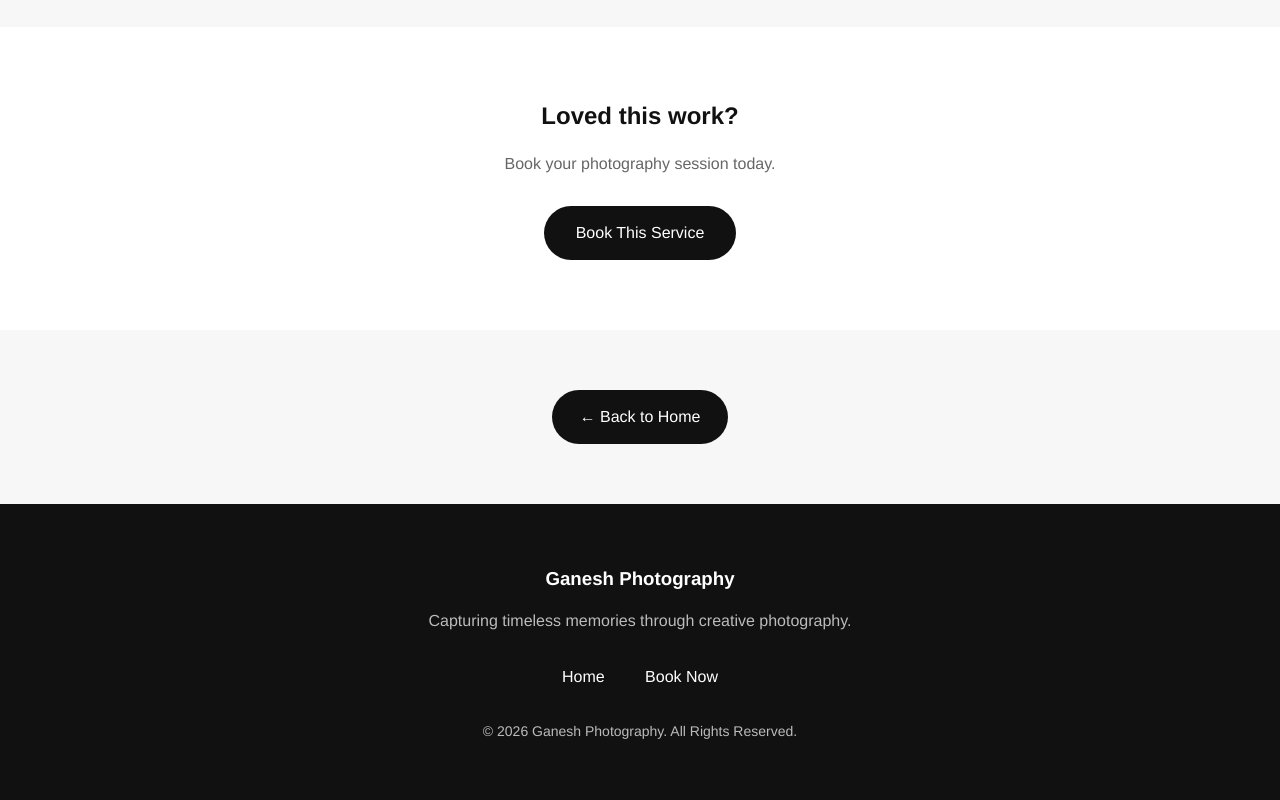
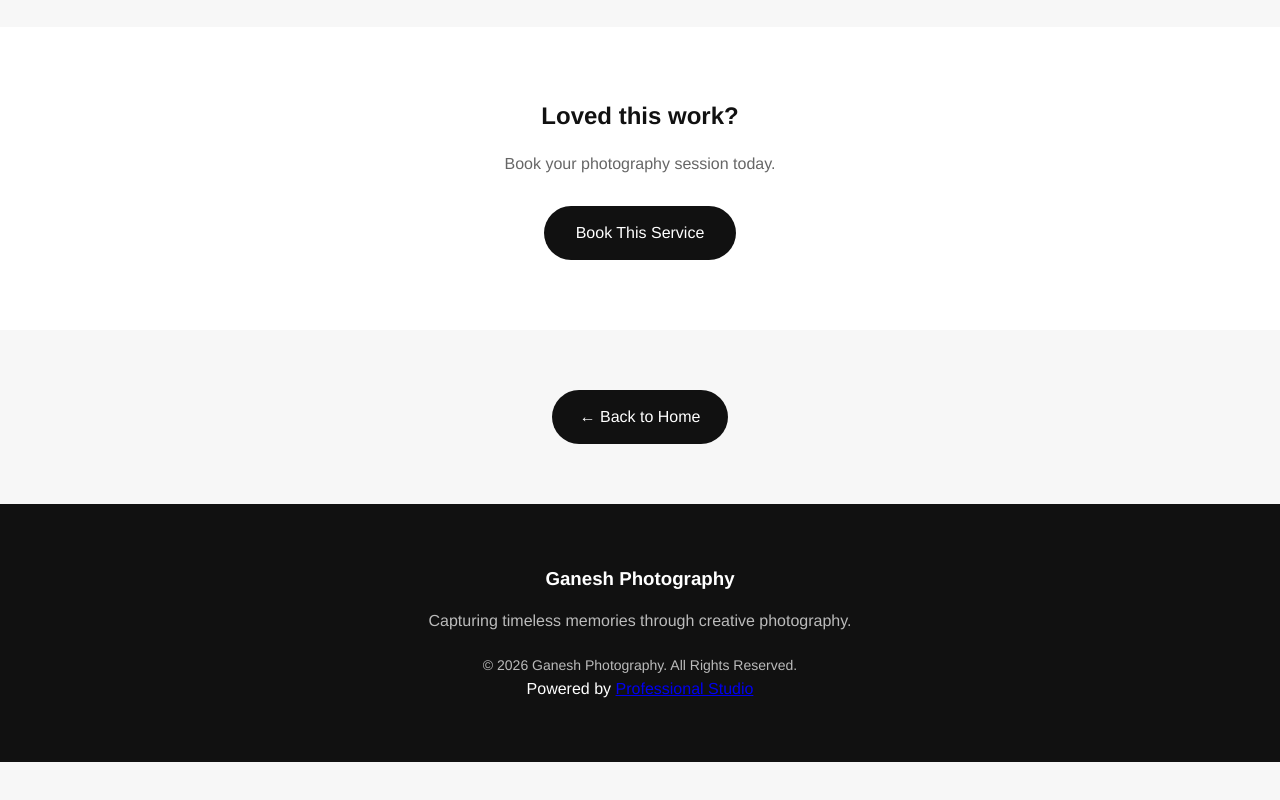
Before and after one commit to Blue-Horizan-Labs/PROFESSIONAL-STUDIO, a website: page gallery.html in a window 1280 px wide. Shown: the part 2929-3729 px from the top of the page. After the commit the page ends 3691 px from the top, so only its background shows below. Drawn offline with Linux system fonts and the light colour scheme.

Commit message:
minor changes

```diff
--- a/gallery.html
+++ b/gallery.html
@@ -257,21 +257,6 @@ Book This Service
 
         </p>
 
-        <div class="footer-links">
-
-            <a href="client.html">
-
-                Home
-
-            </a>
-
-            <a href="booking.html">
-
-                Book Now
-
-            </a>
-
-        </div>
 
         <p class="copyright">
 
@@ -279,6 +264,16 @@ Book This Service
             All Rights Reserved.
 
         </p>
+
+    </div>
+
+    <div>
+
+
+        <p>
+            Powered by <a href="index.html" target="_blank"> Professional Studio</a>
+        </p>
+
 
     </div>
 
```
Also changed, not shown: admin.html (+3 -6 lines), auth/signup.html (+4 -2 lines), booking.html (+13 -1 lines), index.html (+2 -1 lines).
